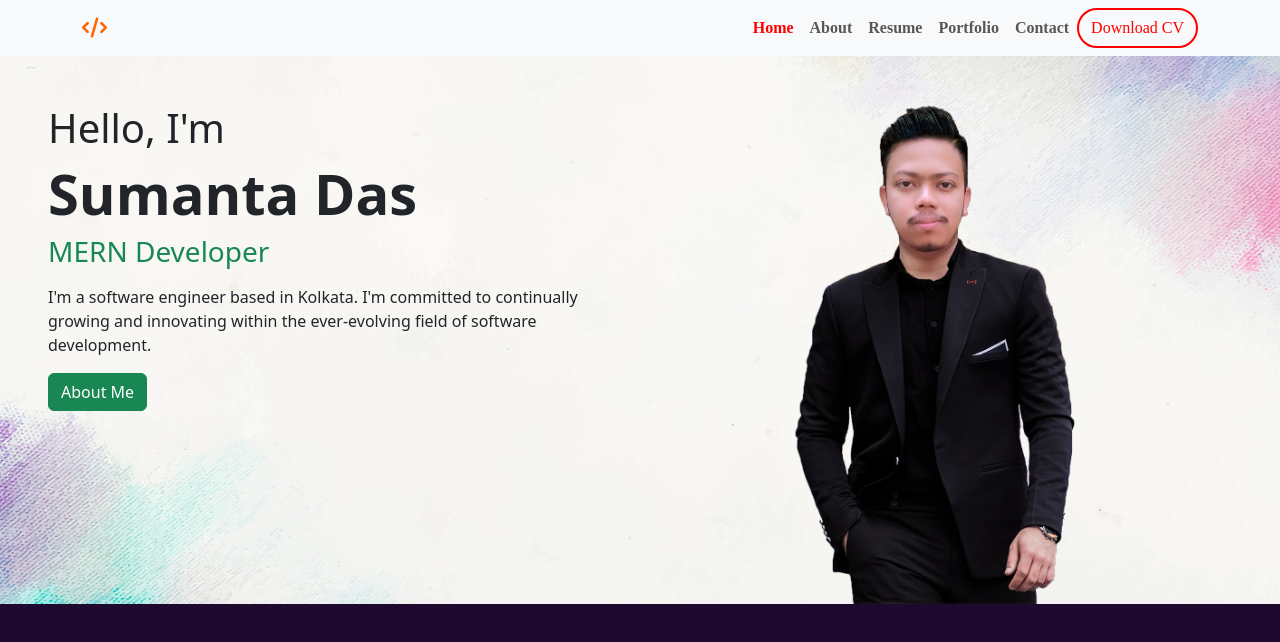
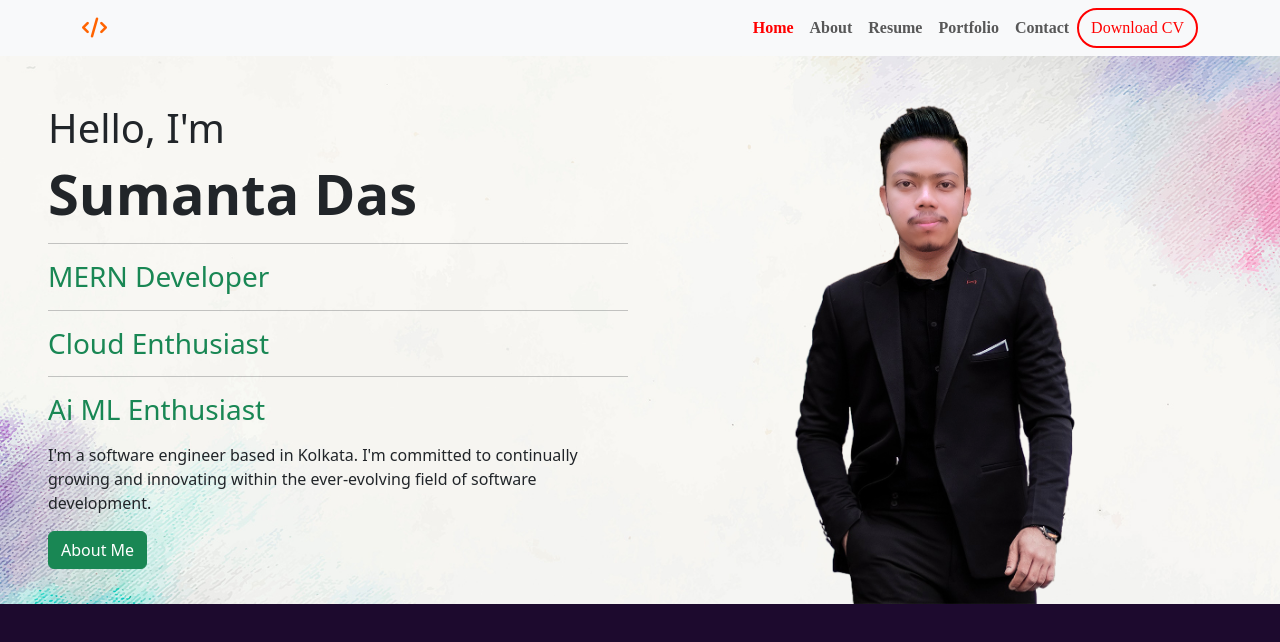
Before and after one commit to sdklick/sumanta_dev_client, a React (Vite) app: page / in a window 1280 px wide. Shown: the top 642 px of the page. Built offline with nearby package versions, Linux system fonts and the light colour scheme; a web font is replaced by a local one.

Commit message:
add new tech on banner

```diff
--- a/src/components/Navbar.jsx
+++ b/src/components/Navbar.jsx
@@ -64,7 +64,12 @@ const Navbar = () => {
           <div class="col-md-6 col-12 column">
             <h1 class="mb-2">Hello, I'm</h1>
             <h2 class="display-4 fw-bold">Sumanta Das</h2>
+            <hr/>
             <h3 class="text-success">MERN Developer</h3>
+            <hr/>
+            <h3 class="text-success">Cloud Enthusiast</h3>
+            <hr/>
+            <h3 class="text-success">Ai ML Enthusiast</h3>
             <p class="mt-3">
               I'm a software engineer based in Kolkata. I'm committed to
               continually growing and innovating within the ever-evolving field
```
